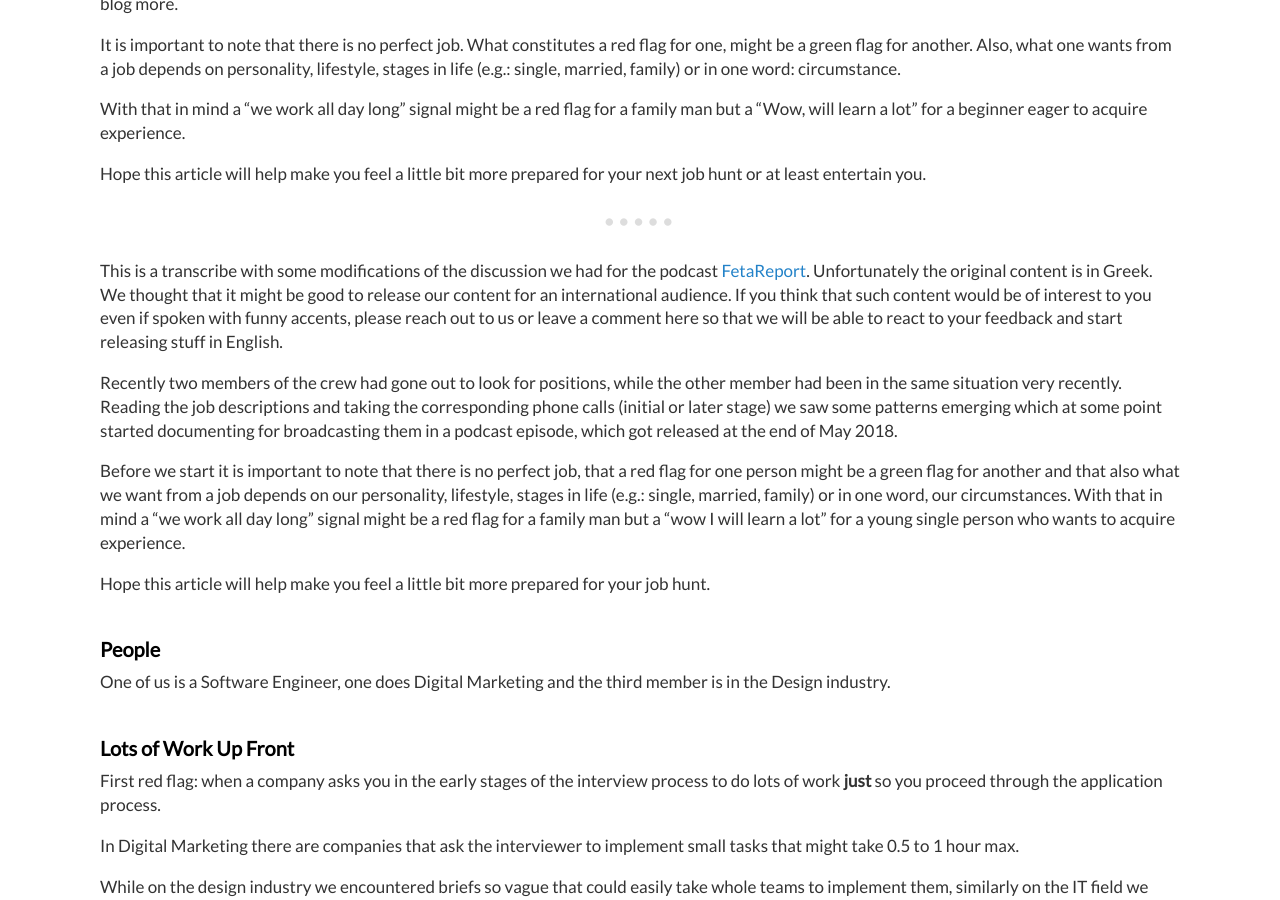
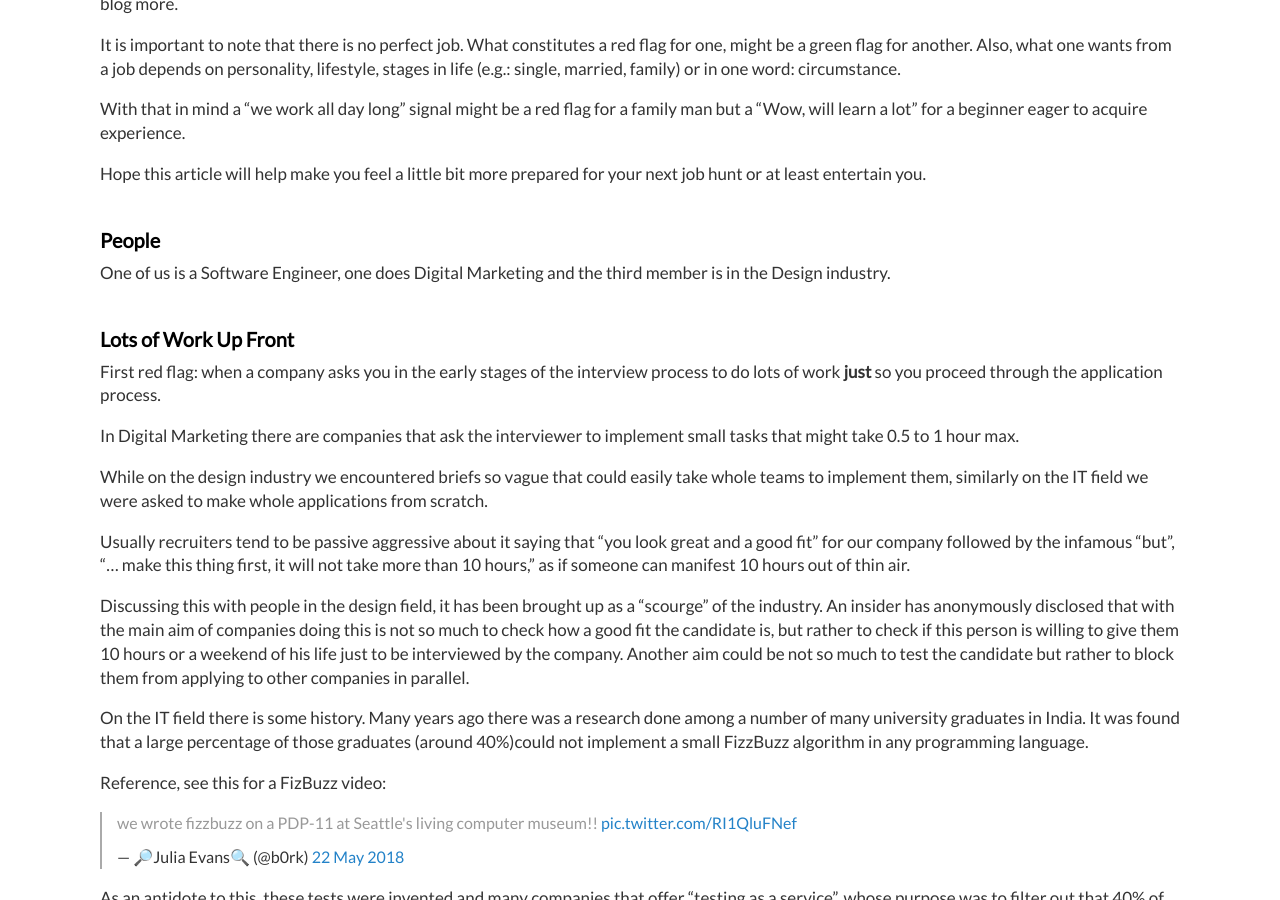
Before and after one commit to dimitrismistriotis/dimitrismistriotis.github.io, a Jekyll site: the page built from _posts/2018-05-24-red_flags_in_interviews.md, in a window 1280 px wide and 900 px high, scrolled down 293 px. Built offline with Jekyll 4.4.1, drawn with Linux system fonts in a browser that asks for light colours; comment, search, counter and statistics services are not loaded.

Commit message:
Removed previous version.

```diff
--- a/_posts/2018-05-24-red_flags_in_interviews.md
+++ b/_posts/2018-05-24-red_flags_in_interviews.md
@@ -27,34 +27,6 @@ experience.
 
 Hope this article will help make you feel a little bit more prepared for your
 next job hunt or at least entertain you.
-
----
-
-This is a transcribe with some modifications of the discussion we had for the
-podcast [FetaReport](www.fetareport.gr). Unfortunately the original content is
-in Greek. We thought that it might be good to release our content for an
-international audience. If you think that such content would be of interest to
-you even if spoken with funny accents, please reach out to us or leave a
-comment here so that we will be able to react to your feedback and start
-releasing stuff in English.
-
-Recently two members of the crew had gone out to look for positions, while the
-other member had been in the same situation very recently. Reading the job
-descriptions and taking the corresponding phone calls (initial or later stage)
-we saw some patterns emerging which at some point started documenting for
-broadcasting them in a podcast episode, which got released at the end of
-May 2018.
-
-Before we start it is important to note that there is no perfect job, that a
-red flag for one person might be a green flag for another and that also what we
-want from a job depends on our personality, lifestyle, stages in life
-(e.g.: single, married, family) or in one word, our circumstances. With that in
-mind a "we work all day long" signal might be a red flag for a family man but
-a "wow I will learn a lot" for a young single person who wants to acquire
-experience.
-
-Hope this article will help make you feel a little bit more prepared for your
-job hunt.
 
 ## People
 
```
